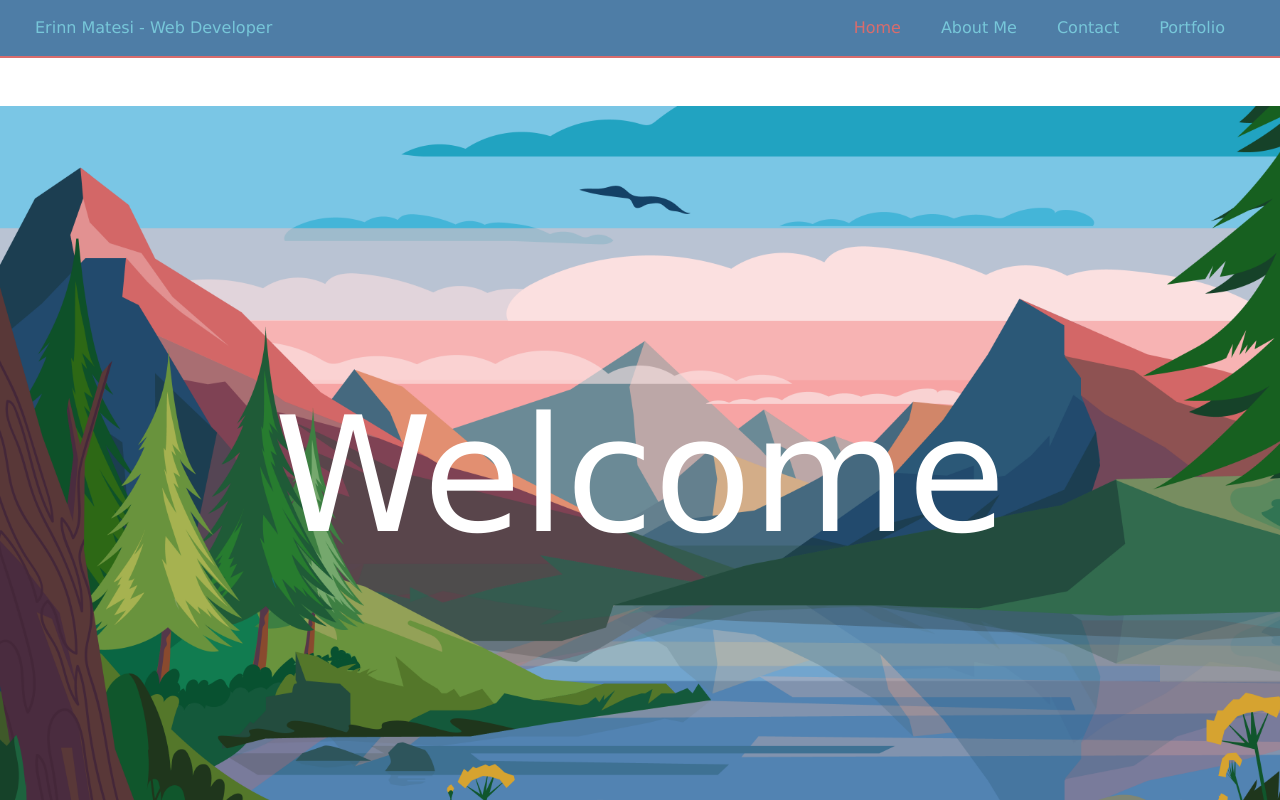
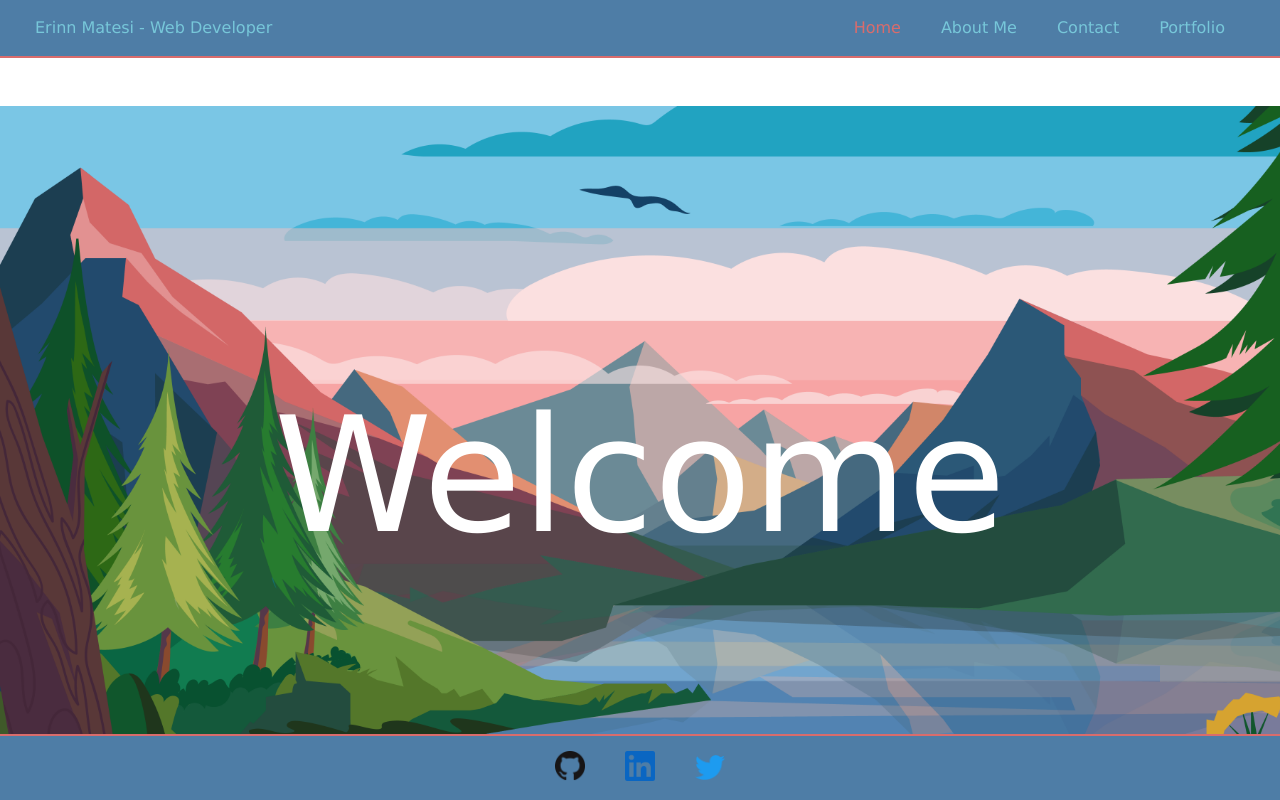
Before and after one commit to ErinnMatesi/React-Portfolio, a React (Create React App) app in the folder client/: page / in a window 1280 px wide. Shown: the top 800 px of the page. Built offline with nearby package versions, Linux system fonts and the light colour scheme.

Commit message:
reaffixed footer

```diff
--- a/client/public/css/style.css
+++ b/client/public/css/style.css
@@ -295,8 +295,8 @@ footer {
     color: var(--lightBlue);
     line-height: 3;
     text-align: center;
-    /* z-index: 10;
-    position: fixed; */
+    z-index: 10;
+    position: fixed;
     bottom: 0;
 }
 
```
